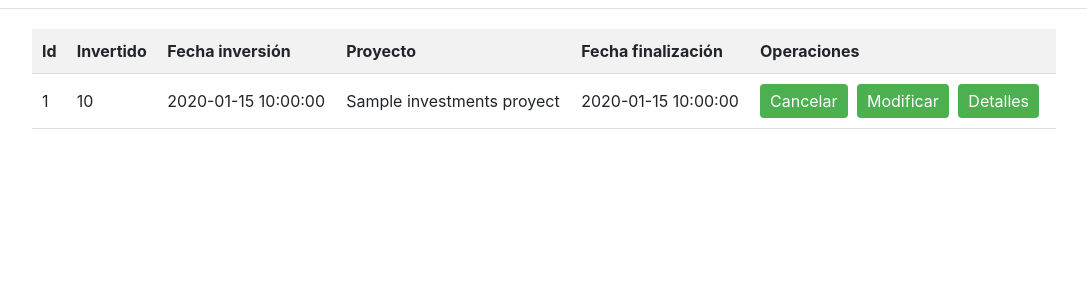
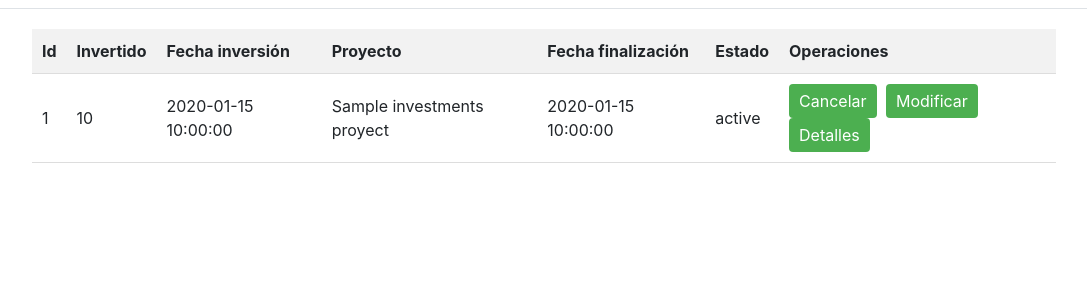
Before and after one commit to Martolox/PS_Crowdfunding, a CodeIgniter 4 app: the page made by app/Views/investments.php in a window 1280 px wide. Shown: the part 64-364 px from the top of the page, without its empty margins (96-1183 px from the left). Run offline with PHP 8.4 and a stand-in for CodeIgniter, Linux system fonts and the light colour scheme; the template is opened without the code that fills it: most values are stand-ins (such as "Sample title", 1, 10 or a date in 2020); some libraries are stand-ins or nearby versions.

Commit message:
Agregue al listado el estado de las inversiones

```diff
--- a/app/Views/investments.php
+++ b/app/Views/investments.php
@@ -87,6 +87,7 @@
                     <th>Fecha inversión</th>
                     <th>Proyecto</th>
                     <th>Fecha finalización</th>
+                    <th>Estado</th>
                     <th>Operaciones</th>
                 </tr>
             </thead>
@@ -102,6 +103,7 @@
                         <td><?= $inv_pro['investment_date'] ?></td>
                         <td><?= $inv_pro['project_name'] ?></td>
                         <td><?= $inv_pro['project_end_date'] ?></td>
+                        <td><?= $inv_pro['status'] ?></td>
                         <td>
                             <a href="<?= base_url('investments/eliminarInversion/' . $inv_pro['id_investments']) ?>">
                                 <button class="btn-action">Cancelar</button>
```
